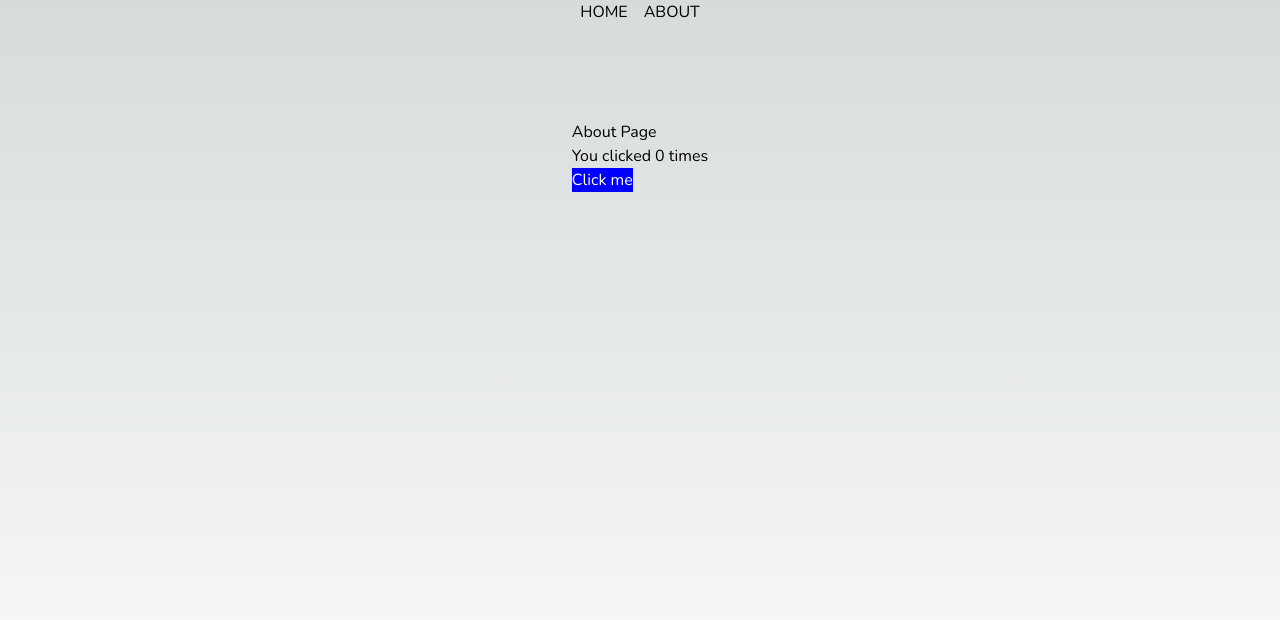
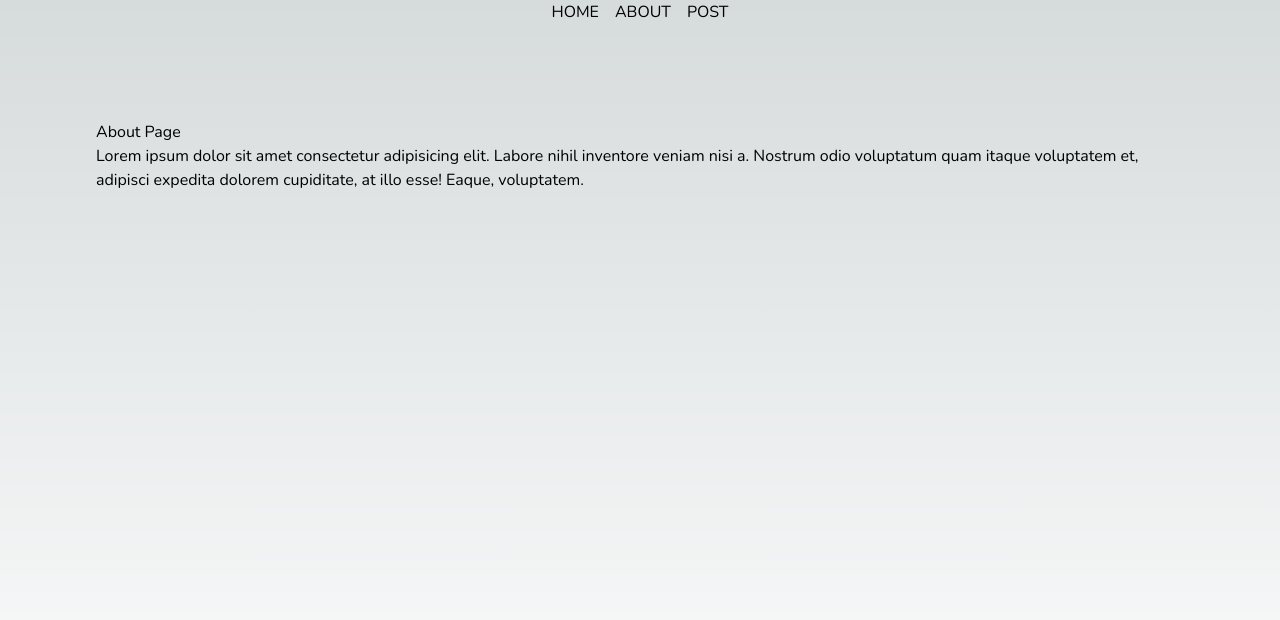
Before and after one commit to anhurtadop/todo-next, a Next.js app: page /about in a window 1280 px wide. Shown: the top 620 px of the page. Built offline with nearby package versions, Linux system fonts and the light colour scheme.

Commit message:
Added post page

```diff
--- a/app/about/page.tsx
+++ b/app/about/page.tsx
@@ -1,5 +1,4 @@
 import type { Metadata } from 'next'
-import Posts from './../../components/Posts'
 
 export const metadata: Metadata = {
   title: 'About',
@@ -10,7 +9,7 @@ export default function About() {
   return (
     <section>
       <h1>About Page</h1>
-      <Posts />
+      <p>Lorem ipsum dolor sit amet consectetur adipisicing elit. Labore nihil inventore veniam nisi a. Nostrum odio voluptatum quam itaque voluptatem et, adipisci expedita dolorem cupiditate, at illo esse! Eaque, voluptatem.</p>
     </section>
   )
 }
--- a/app/layout.tsx
+++ b/app/layout.tsx
@@ -24,7 +24,8 @@ export default function RootLayout({
       <body className={nunito.className}>
         <article className="text-center">
           <Link href={'/'} className='mr-4 uppercase'>Home</Link>
-          <Link href={'/about'} className='uppercase'>About</Link>
+          <Link href={'/about'} className='mr-4 uppercase'>About</Link>
+          <Link href={'/post'} className='uppercase'>Post</Link>
         </article>
         <main className='flex min-h-screen flex-col items-center justify-between p-24'>{children}</main>
       </body>
--- a/app/page.tsx
+++ b/app/page.tsx
@@ -9,6 +9,7 @@ export default function Home() {
   return (
     <section>
       <h1>Home Page</h1>
+      <p>Lorem, ipsum dolor sit amet consectetur adipisicing elit. Dolorem dicta ipsam architecto, adipisci ab voluptatibus odio velit quia ex itaque? Ipsa fugiat mollitia natus enim quia et. Aliquid, fugiat reprehenderit.</p>
     </section>
   )
 }
--- /dev/null
+++ b/app/post/page.tsx
@@ -0,0 +1,23 @@
+import type { Metadata } from 'next'
+import Posts from '../../components/posts'
+
+export const metadata: Metadata = {
+  title: 'Post',
+  description: 'Generated by create next app',
+}
+
+const loadPosts = async () => {
+  const response = await fetch('https://jsonplaceholder.typicode.com/posts');
+  return await response.json();
+}
+
+export default async function Post() {
+  const posts = await loadPosts();
+
+  return (
+    <section>
+      <h1>Post Page</h1>
+      <Posts posts={posts} />
+    </section>
+  )
+}
--- a/components/Posts/index.tsx
+++ b/components/Posts/index.tsx
@@ -1,14 +1,19 @@
-"use client"
 import styles from './styles.module.scss';
-import { useState } from 'react'
 
-export default function Posts() {
-  const [count, setCount] = useState(0)
+export interface PostProps {
+  posts: any
+}
 
+const Posts: React.FC<PostProps> = (props) => {
   return (
-    <div>
-      <p>You clicked {count} times</p>
-      <button className={styles.button} onClick={() => setCount(count + 1)}>Click me</button>
-    </div>
+    <ul className={styles.ul}>
+      {props.posts.map((post: any) => (
+        <li key={post.id}>
+          <h2>{post.title}</h2>
+        </li>
+      ))}
+    </ul>
   )
 }
+
+export default Posts
--- a/components/Posts/styles.module.scss
+++ b/components/Posts/styles.module.scss
@@ -4,3 +4,11 @@
   background-color: blue;
   color: white;
 }
+
+.ul {
+  padding: 2px;
+}
+
+.ul > li {
+  list-style: circle;
+}
```
